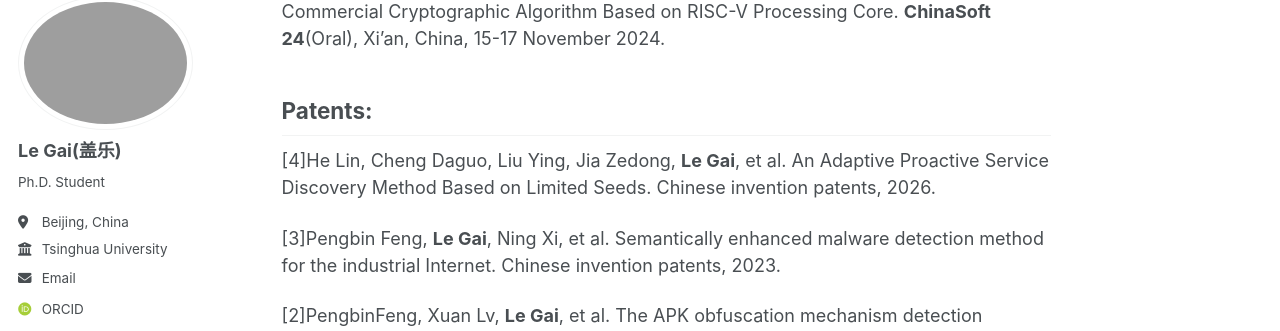
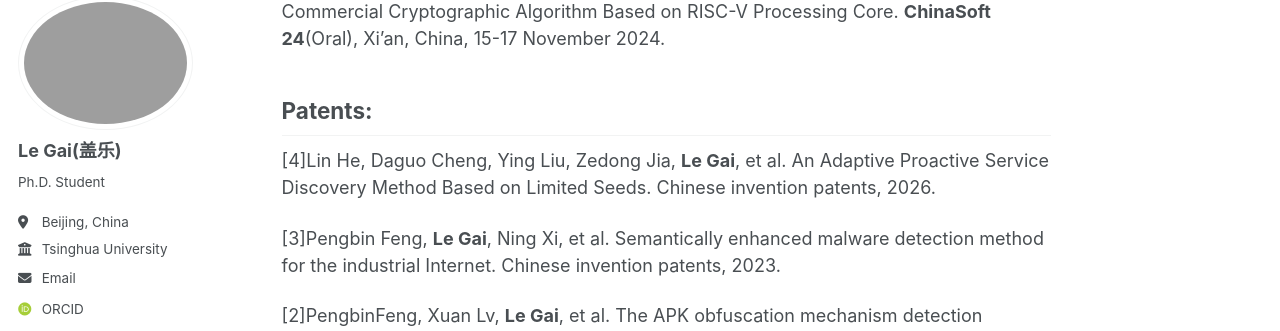
Before and after one commit to LeGai325/LeGai325.github.io, a Jekyll site: the page built from _pages/about.md, in a window 1280 px wide and 900 px high, scrolled down 1592 px. Shown: the part 110-441 px from the top of the window. Built offline with Jekyll 4.4.1, drawn with Linux system fonts in a browser that asks for light colours; some web fonts are replaced.

```diff
--- a/_pages/about.md
+++ b/_pages/about.md
@@ -57,7 +57,7 @@ Fast Calculation of National Commercial Cryptographic Algorithm Based on RISC-V
 
 ## **Patents**:
 
-[4]He Lin, Cheng Daguo, Liu Ying, Jia Zedong, **Le Gai**, et al. An Adaptive Proactive Service Discovery Method Based on Limited Seeds. Chinese invention patents, 2026.
+[4]Lin He, Daguo Cheng, Ying Liu, Zedong Jia, **Le Gai**, et al. An Adaptive Proactive Service Discovery Method Based on Limited Seeds. Chinese invention patents, 2026.
 
 [3]Pengbin Feng, **Le Gai**, Ning Xi, et al. Semantically enhanced malware detection method for the industrial Internet. Chinese invention patents, 2023.
 
```
